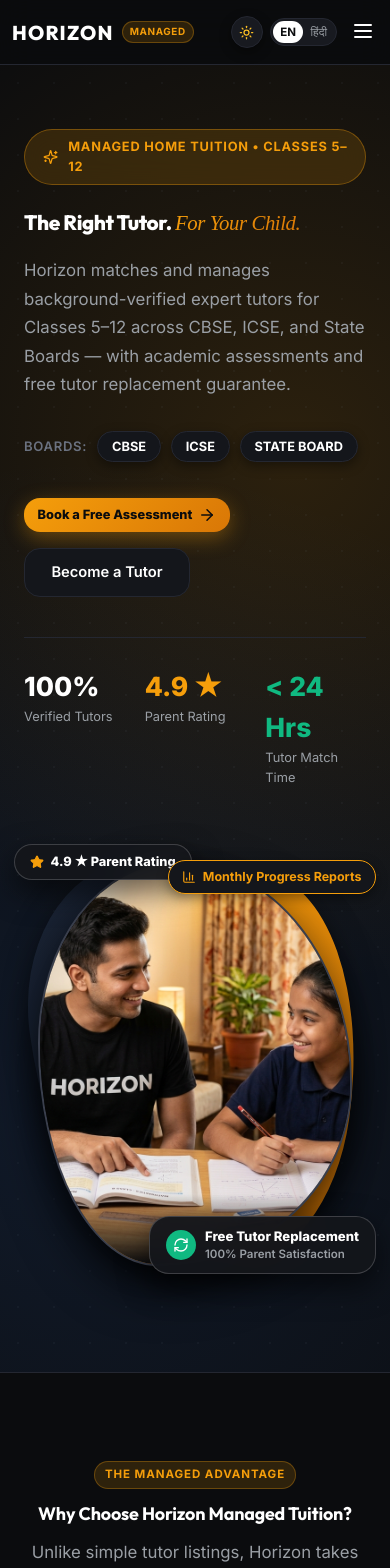
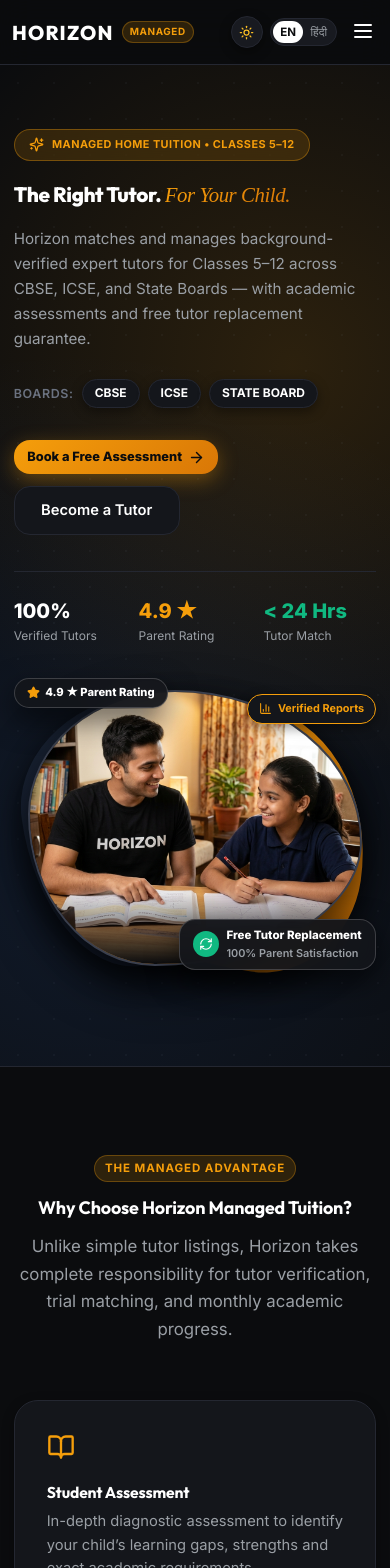
Before and after one commit to ctrlaltsolveorg-cloud/horizon-home-tuition, a Next.js app: page / in a window 390 px wide. Shown: the top 1568 px of the page. Built offline with nearby package versions, Linux system fonts and the light colour scheme; no server answers.

Commit message:
fix(responsive): eliminate hero floating badges overflow and contain widths within mobile viewports

```diff
--- a/src/app/globals.css
+++ b/src/app/globals.css
@@ -91,15 +91,26 @@
   color: #0B0C0E;
 }
 
-body {
+html, body {
   font-family: var(--font-body);
   background-color: var(--bg-main);
   color: var(--text-primary);
   line-height: 1.75;
   width: 100%;
+  max-width: 100vw;
   overflow-x: hidden;
+  position: relative;
   -webkit-font-smoothing: antialiased;
   transition: background-color 0.3s ease, color 0.3s ease;
+  box-sizing: border-box;
+}
+
+*, *::before, *::after {
+  box-sizing: border-box;
+}
+
+img, video, canvas, svg {
+  max-width: 100%;
 }
 
 h1, h2, h3, h4, h5, h6 {
@@ -108,6 +119,8 @@
   font-weight: 700;
   line-height: 1.25;
   letter-spacing: -0.01em;
+  word-break: break-word;
+  overflow-wrap: break-word;
 }
 
 a {
@@ -123,7 +136,8 @@
   width: 100%;
   max-width: 1240px;
   margin: 0 auto;
-  padding: 0 1.5rem;
+  padding: 0 clamp(0.75rem, 3.5vw, 1.5rem);
+  box-sizing: border-box;
 }
 
 .glass-panel {
--- a/src/app/page.tsx
+++ b/src/app/page.tsx
@@ -49,8 +49,8 @@
         <div className="container" style={{ position: 'relative', zIndex: 2 }}>
           <div style={{
             display: 'grid',
-            gridTemplateColumns: 'repeat(auto-fit, minmax(320px, 1fr))',
-            gap: '3.5rem',
+            gridTemplateColumns: 'repeat(auto-fit, minmax(min(100%, 290px), 1fr))',
+            gap: 'clamp(2rem, 5vw, 3.5rem)',
             alignItems: 'center'
           }}>
             {/* HERO LEFT */}
@@ -59,16 +59,18 @@
               <div style={{
                 display: 'inline-flex',
                 alignItems: 'center',
-                gap: '0.65rem',
+                gap: '0.5rem',
                 background: 'var(--accent-gold-light)',
                 border: '1px solid rgba(245, 158, 11, 0.35)',
-                padding: '0.45rem 1.1rem',
+                padding: '0.4rem 0.9rem',
                 borderRadius: '30px',
-                marginBottom: '1.5rem',
-                backdropFilter: 'blur(12px)'
+                marginBottom: '1.25rem',
+                backdropFilter: 'blur(12px)',
+                maxWidth: '100%',
+                flexWrap: 'wrap'
               }}>
-                <Sparkles size={16} color="#F59E0B" />
-                <span style={{ fontSize: '0.8rem', fontWeight: 700, color: 'var(--accent-gold)', letterSpacing: '0.06em', textTransform: 'uppercase' }}>
+                <Sparkles size={15} color="#F59E0B" />
+                <span style={{ fontSize: 'clamp(0.68rem, 2.5vw, 0.8rem)', fontWeight: 700, color: 'var(--accent-gold)', letterSpacing: '0.04em', textTransform: 'uppercase' }}>
                   MANAGED HOME TUITION • CLASSES 5–12
                 </span>
               </div>
@@ -76,10 +78,10 @@
               {/* Headline */}
               <h1 style={{
                 fontFamily: 'var(--font-heading)',
-                fontSize: 'clamp(2.5rem, 4.8vw, 4rem)',
+                fontSize: 'clamp(2rem, 4.8vw, 4rem)',
                 fontWeight: 900,
-                lineHeight: 1.1,
-                marginBottom: '1.25rem',
+                lineHeight: 1.15,
+                marginBottom: '1.15rem',
                 letterSpacing: '-0.02em',
                 color: 'var(--text-primary)'
               }}>
@@ -98,11 +100,11 @@
               </h1>
 
               <p style={{
-                fontSize: 'clamp(1.05rem, 1.6vw, 1.2rem)',
+                fontSize: 'clamp(0.95rem, 1.6vw, 1.15rem)',
                 color: 'var(--text-secondary)',
-                marginBottom: '2rem',
+                marginBottom: '1.75rem',
                 fontWeight: 400,
-                lineHeight: 1.7,
+                lineHeight: 1.65,
                 maxWidth: '600px'
               }}>
                 Horizon matches and manages background-verified expert tutors for Classes 5–12 across CBSE, ICSE, and State Boards — with academic assessments and free tutor replacement guarantee.
@@ -112,18 +114,18 @@
               <div style={{
                 display: 'flex',
                 alignItems: 'center',
-                gap: '0.65rem',
-                marginBottom: '2.25rem',
+                gap: '0.5rem',
+                marginBottom: '2rem',
                 flexWrap: 'wrap'
               }}>
-                <span style={{ fontSize: '0.82rem', color: 'var(--text-muted)', fontWeight: 600, textTransform: 'uppercase', letterSpacing: '0.05em' }}>BOARDS:</span>
+                <span style={{ fontSize: '0.78rem', color: 'var(--text-muted)', fontWeight: 600, textTransform: 'uppercase', letterSpacing: '0.05em' }}>BOARDS:</span>
                 {['CBSE', 'ICSE', 'STATE BOARD'].map((board, idx) => (
                   <span key={idx} style={{
                     background: 'var(--bg-card)',
                     border: '1px solid var(--border-color)',
-                    padding: '0.3rem 0.85rem',
+                    padding: '0.25rem 0.75rem',
                     borderRadius: '20px',
-                    fontSize: '0.8rem',
+                    fontSize: '0.75rem',
                     fontWeight: 700,
                     color: 'var(--text-primary)',
                     boxShadow: 'var(--shadow-sm)'
@@ -138,14 +140,14 @@
                 display: 'flex',
                 flexWrap: 'wrap',
                 alignItems: 'center',
-                gap: '1rem',
-                marginBottom: '2.5rem'
+                gap: '0.75rem',
+                marginBottom: '2.25rem'
               }}>
-                <Link href="/book-assessment" className="btn btn-gold" style={{ fontSize: '1.02rem', padding: '1rem 2.2rem', borderRadius: '30px' }}>
-                  {t.bookAssessmentCTA} <ArrowRight size={18} />
+                <Link href="/book-assessment" className="btn btn-gold" style={{ fontSize: 'clamp(0.88rem, 2.5vw, 1rem)', padding: '0.8rem 1.6rem', borderRadius: '30px' }}>
+                  {t.bookAssessmentCTA} <ArrowRight size={17} />
                 </Link>
 
-                <Link href="/become-a-tutor" className="btn btn-secondary" style={{ fontSize: '0.95rem', padding: '0.95rem 1.65rem', borderRadius: '30px' }}>
+                <Link href="/become-a-tutor" className="btn btn-secondary" style={{ fontSize: 'clamp(0.85rem, 2.5vw, 0.95rem)', padding: '0.75rem 1.35rem', borderRadius: '30px' }}>
                   {t.becomeTutorCTA}
                 </Link>
               </div>
@@ -154,35 +156,36 @@
               <div style={{
                 display: 'grid',
                 gridTemplateColumns: 'repeat(3, 1fr)',
-                gap: '1.25rem',
-                paddingTop: '1.75rem',
+                gap: '0.75rem',
+                paddingTop: '1.5rem',
                 borderTop: '1px solid var(--border-color)'
               }}>
                 <div>
-                  <div style={{ fontSize: '1.65rem', fontWeight: 900, color: 'var(--text-primary)' }}>100%</div>
-                  <div style={{ fontSize: '0.8rem', color: 'var(--text-secondary)' }}>Verified Tutors</div>
+                  <div style={{ fontSize: 'clamp(1.25rem, 3.5vw, 1.65rem)', fontWeight: 900, color: 'var(--text-primary)' }}>100%</div>
+                  <div style={{ fontSize: '0.75rem', color: 'var(--text-secondary)' }}>Verified Tutors</div>
                 </div>
                 <div>
-                  <div style={{ fontSize: '1.65rem', fontWeight: 900, color: 'var(--accent-gold)' }}>4.9 ★</div>
-                  <div style={{ fontSize: '0.8rem', color: 'var(--text-secondary)' }}>Parent Rating</div>
+                  <div style={{ fontSize: 'clamp(1.25rem, 3.5vw, 1.65rem)', fontWeight: 900, color: 'var(--accent-gold)' }}>4.9 ★</div>
+                  <div style={{ fontSize: '0.75rem', color: 'var(--text-secondary)' }}>Parent Rating</div>
                 </div>
                 <div>
-                  <div style={{ fontSize: '1.65rem', fontWeight: 900, color: 'var(--accent-green)' }}>&lt; 24 Hrs</div>
-                  <div style={{ fontSize: '0.8rem', color: 'var(--text-secondary)' }}>Tutor Match Time</div>
+                  <div style={{ fontSize: 'clamp(1.25rem, 3.5vw, 1.65rem)', fontWeight: 900, color: 'var(--accent-green)' }}>&lt; 24 Hrs</div>
+                  <div style={{ fontSize: '0.75rem', color: 'var(--text-secondary)' }}>Tutor Match</div>
                 </div>
               </div>
             </div>
 
             {/* HERO RIGHT: 3D ORGANIC PORTAL CUTOUT WINDOW */}
-            <div style={{ position: 'relative', display: 'flex', justifyContent: 'center', alignItems: 'center' }}>
+            <div style={{ position: 'relative', display: 'flex', justifyContent: 'center', alignItems: 'center', width: '100%', maxWidth: '100%' }}>
               <div style={{
                 position: 'relative',
                 width: '100%',
-                maxWidth: '460px',
-                height: '440px',
+                maxWidth: '440px',
+                height: 'clamp(300px, 50vw, 420px)',
                 display: 'flex',
                 alignItems: 'center',
-                justifyContent: 'center'
+                justifyContent: 'center',
+                boxSizing: 'border-box'
               }}>
 
                 {/* BACKING BLOB 1 (Navy Accent) */}
@@ -255,22 +258,23 @@
                 <div style={{
                   position: 'absolute',
                   top: '0px',
-                  left: '-10px',
+                  left: '0px',
                   background: 'var(--pill-bg)',
                   backdropFilter: 'blur(16px)',
                   color: 'var(--pill-text)',
                   fontWeight: 800,
-                  fontSize: '0.8rem',
-                  padding: '0.45rem 0.95rem',
+                  fontSize: 'clamp(0.7rem, 2vw, 0.8rem)',
+                  padding: '0.35rem 0.75rem',
                   borderRadius: '30px',
                   border: '1px solid var(--pill-border)',
                   boxShadow: 'var(--shadow-md)',
                   display: 'flex',
                   alignItems: 'center',
-                  gap: '0.4rem',
-                  zIndex: 10
+                  gap: '0.35rem',
+                  zIndex: 10,
+                  maxWidth: '85%'
                 }}>
-                  <Star size={14} fill="#F59E0B" color="#F59E0B" />
+                  <Star size={13} fill="#F59E0B" color="#F59E0B" />
                   <span>4.9 ★ Parent Rating</span>
                 </div>
 
@@ -278,57 +282,59 @@
                 <div style={{
                   position: 'absolute',
                   top: '16px',
-                  right: '-10px',
+                  right: '0px',
                   background: 'var(--bg-card)',
                   border: '1.5px solid var(--accent-gold)',
                   color: 'var(--accent-gold)',
                   fontWeight: 700,
-                  fontSize: '0.78rem',
-                  padding: '0.42rem 0.85rem',
+                  fontSize: 'clamp(0.68rem, 2vw, 0.76rem)',
+                  padding: '0.35rem 0.7rem',
                   borderRadius: '30px',
                   boxShadow: 'var(--shadow-sm)',
                   display: 'flex',
                   alignItems: 'center',
-                  gap: '0.4rem',
-                  zIndex: 10
+                  gap: '0.35rem',
+                  zIndex: 10,
+                  maxWidth: '85%'
                 }}>
-                  <BarChart3 size={14} color="#F59E0B" /> Monthly Progress Reports
+                  <BarChart3 size={13} color="#F59E0B" /> Verified Reports
                 </div>
 
                 {/* Badge 3: Bottom Right Glass Card */}
                 <div style={{
                   position: 'absolute',
-                  bottom: '10px',
-                  right: '-10px',
+                  bottom: '8px',
+                  right: '0px',
                   background: 'var(--pill-bg)',
                   backdropFilter: 'blur(16px)',
                   color: 'var(--pill-text)',
-                  padding: '0.55rem 1rem',
-                  borderRadius: '20px',
+                  padding: '0.45rem 0.85rem',
+                  borderRadius: '16px',
                   border: '1px solid var(--pill-border)',
                   boxShadow: 'var(--shadow-md)',
                   display: 'flex',
                   alignItems: 'center',
-                  gap: '0.55rem',
-                  zIndex: 10
+                  gap: '0.45rem',
+                  zIndex: 10,
+                  maxWidth: '90%'
                 }}>
                   <div style={{
                     background: '#10B981',
-                    width: '30px',
-                    height: '30px',
+                    width: '26px',
+                    height: '26px',
                     borderRadius: '50%',
                     display: 'flex',
                     alignItems: 'center',
                     justifyContent: 'center',
                     flexShrink: 0
                   }}>
-                    <RefreshCw size={16} color="#FFFFFF" />
+                    <RefreshCw size={14} color="#FFFFFF" />
                   </div>
                   <div>
-                    <div style={{ fontWeight: 800, fontSize: '0.82rem', color: 'var(--pill-text)' }}>
+                    <div style={{ fontWeight: 800, fontSize: 'clamp(0.72rem, 2vw, 0.8rem)', color: 'var(--pill-text)' }}>
                       Free Tutor Replacement
                     </div>
-                    <div style={{ fontSize: '0.72rem', color: 'var(--text-secondary)', fontWeight: 600 }}>
+                    <div style={{ fontSize: '0.68rem', color: 'var(--text-secondary)', fontWeight: 600 }}>
                       100% Parent Satisfaction
                     </div>
                   </div>
```
